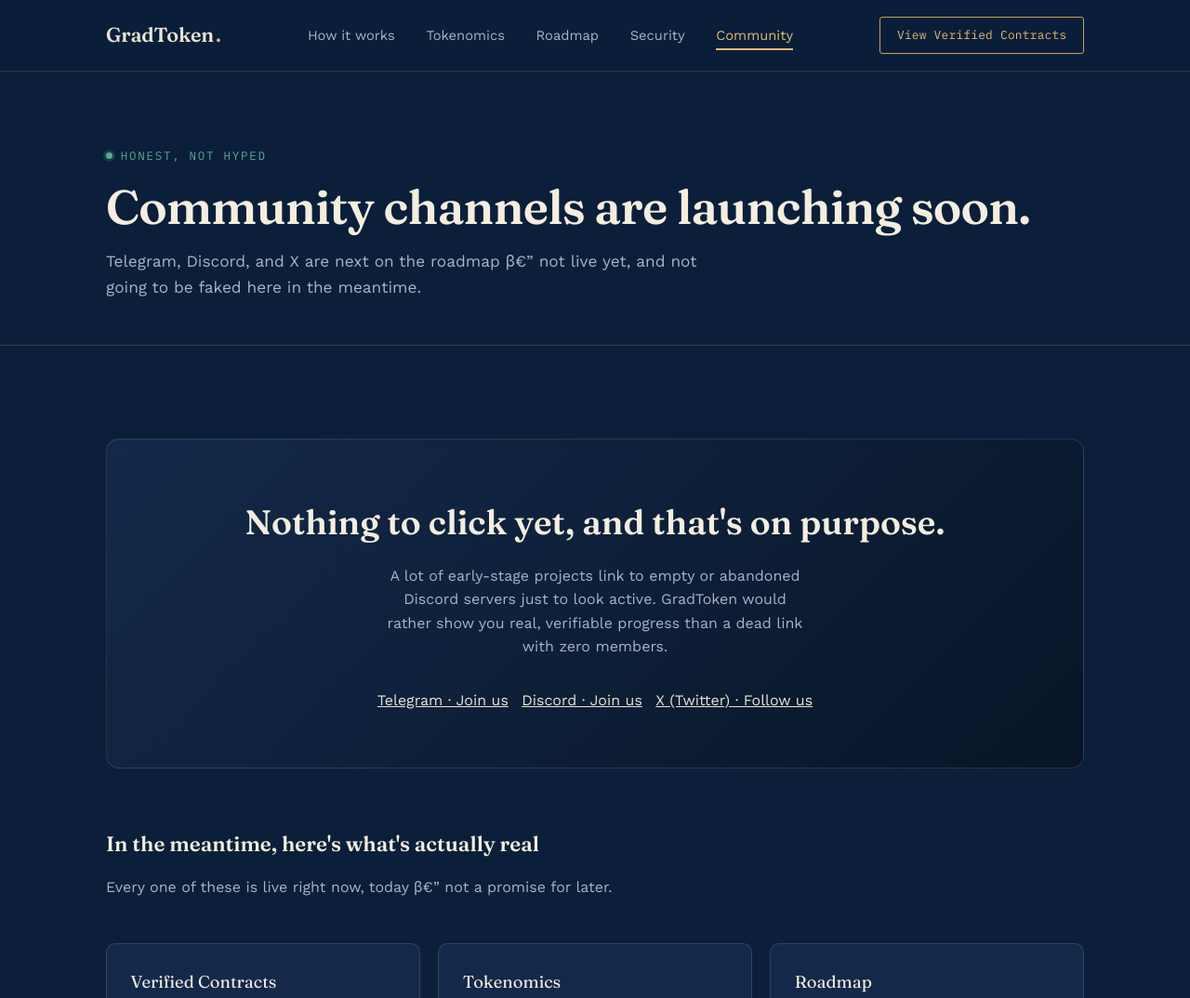
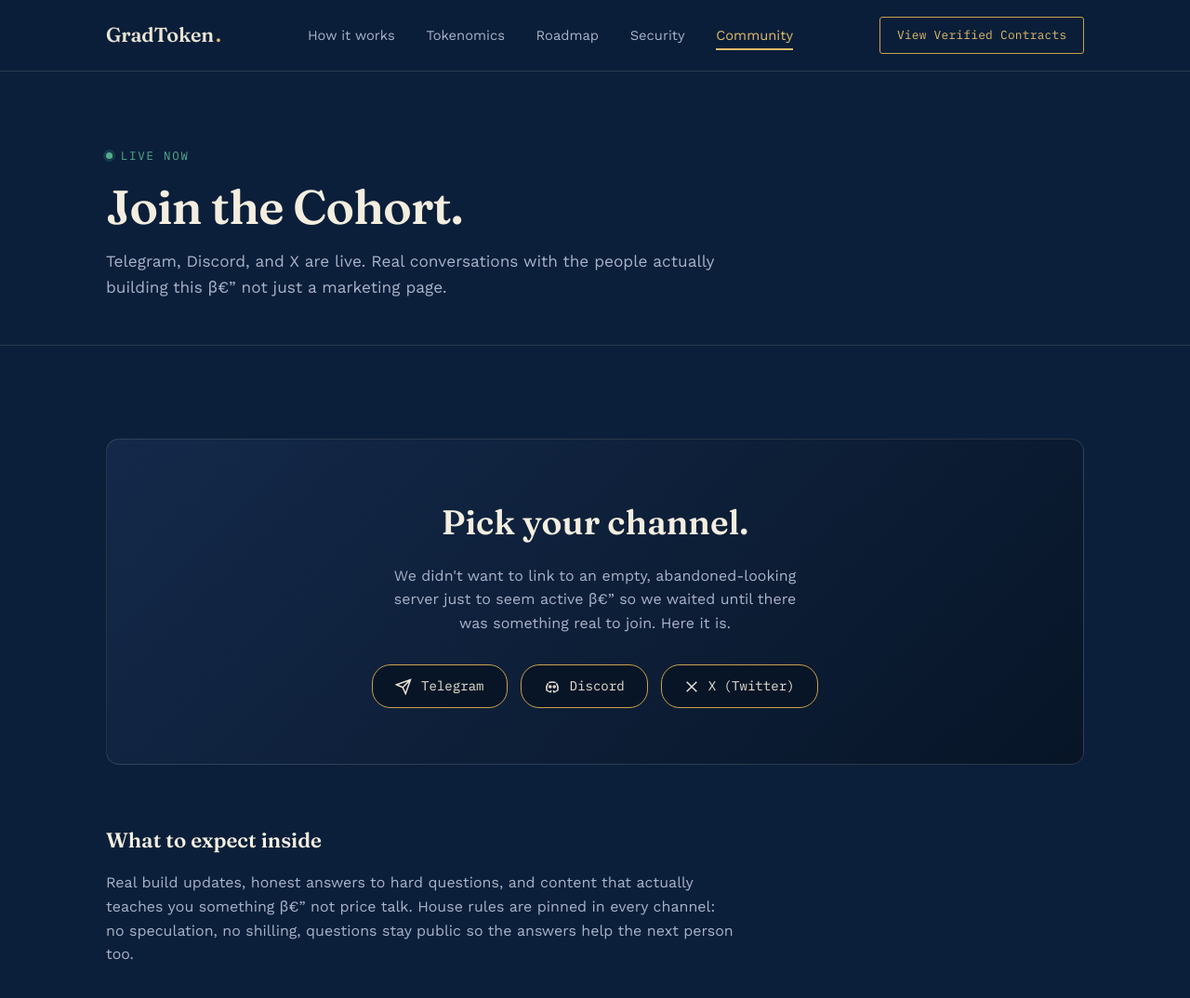
Before and after one commit to Lightyear399/gradtoken-website, a website: page community.html in a window 1280 px wide. Shown: the top 1074 px of the page at 93% size. Drawn offline with Linux system fonts and the light colour scheme.

Commit message:
Fix community page copy and footer links

```diff
--- a/community.html
+++ b/community.html
@@ -4,7 +4,7 @@
 <meta charset="UTF-8">
 <meta name="viewport" content="width=device-width, initial-scale=1.0">
 <title>Community β€” GradToken</title>
-<meta name="description" content="GradToken community channels are launching soon. Honestly, not with dead links pretending otherwise.">
+<meta name="description" content="Join the GradToken Cohort on Telegram, Discord, and X. Real conversations, not a marketing page.">
 <meta http-equiv="Content-Security-Policy" content="default-src 'self'; script-src 'self'; style-src 'self'; font-src 'self'; img-src 'self' data:; connect-src 'self'; object-src 'none'; base-uri 'self'; form-action 'self'">
 <meta name="referrer" content="strict-origin-when-cross-origin">
 <link rel="stylesheet" href="css/styles.css">
@@ -41,41 +41,36 @@
 
   <header class="page-header">
     <div class="wrap">
-      <span class="page-eyebrow">Honest, not hyped</span>
-      <h1>Community channels are launching soon.</h1>
-      <p class="lede">Telegram, Discord, and X are next on the roadmap β€” not live yet, and not going to be faked here in the meantime.</p>
+      <span class="page-eyebrow">Live now</span>
+      <h1>Join the Cohort.</h1>
+      <p class="lede">Telegram, Discord, and X are live. Real conversations with the people actually building this β€” not just a marketing page.</p>
     </div>
   </header>
 
   <section>
     <div class="wrap">
       <div class="community-panel reveal">
-        <h2>Nothing to click yet, and that's on purpose.</h2>
-        <p>A lot of early-stage projects link to empty or abandoned Discord servers just to look active. GradToken would rather show you real, verifiable progress than a dead link with zero members.</p>
-      <div class="channel-row">
-  <a href="https://t.me/+I9Klso5akAAzMTFk"
-     target="_blank"
-     rel="noopener noreferrer">
-    Telegram · Join us
-  </a>
-
-  <a href="https://discord.gg/XdPfd25N"
-     target="_blank"
-     rel="noopener noreferrer">
-    Discord · Join us
-  </a>
-
-  <a href="https://x.com/GradToken"
-     target="_blank"
-     rel="noopener noreferrer">
-    X (Twitter) · Follow us
-  </a>
-</div>
+        <h2>Pick your channel.</h2>
+        <p>We didn't want to link to an empty, abandoned-looking server just to seem active β€” so we waited until there was something real to join. Here it is.</p>
+        <div class="channel-row">
+          <a class="channel-link" href="https://t.me/+I9Klso5akAAzMTFk" target="_blank" rel="noopener noreferrer">
+            <svg width="18" height="18" viewBox="0 0 24 24" fill="none" stroke="currentColor" stroke-width="2"><path d="M22 2 11 13M22 2l-7 20-4-9-9-4 20-7Z"/></svg>
+            Telegram
+          </a>
+          <a class="channel-link" href="https://discord.gg/XdPfd25N" target="_blank" rel="noopener noreferrer">
+            <svg width="18" height="18" viewBox="0 0 24 24" fill="none" stroke="currentColor" stroke-width="2"><circle cx="9" cy="12" r="1.4"/><circle cx="15" cy="12" r="1.4"/><path d="M7 6c3.5-1 6.5-1 10 0M6 7C4 10 3.5 14 4 17c1.8 1.4 3.6 2.2 5.5 2.6l1-2M18 7c2 3 2.5 7 2 10-1.8 1.4-3.6 2.2-5.5 2.6l-1-2"/></svg>
+            Discord
+          </a>
+          <a class="channel-link" href="https://x.com/GradToken" target="_blank" rel="noopener noreferrer">
+            <svg width="16" height="16" viewBox="0 0 24 24" fill="none" stroke="currentColor" stroke-width="2.2"><path d="M4 4l16 16M20 4 4 20"/></svg>
+            X (Twitter)
+          </a>
+        </div>
       </div>
 
       <div class="detail-block reveal" style="margin-top: clamp(48px, 7vw, 72px);">
-        <h3>In the meantime, here's what's actually real</h3>
-        <p>Every one of these is live right now, today β€” not a promise for later.</p>
+        <h3>What to expect inside</h3>
+        <p>Real build updates, honest answers to hard questions, and content that actually teaches you something β€” not price talk. House rules are pinned in every channel: no speculation, no shilling, questions stay public so the answers help the next person too.</p>
       </div>
 
       <div class="doc-cards reveal">
@@ -118,7 +113,10 @@
         </div>
         <div class="footer-col">
           <h4>Community</h4>
-          <a href="community.html">Channels</a>
+          <a href="community.html">All channels</a>
+          <a href="https://t.me/+I9Klso5akAAzMTFk" target="_blank" rel="noopener noreferrer">Telegram</a>
+          <a href="https://discord.gg/XdPfd25N" target="_blank" rel="noopener noreferrer">Discord</a>
+          <a href="https://x.com/GradToken" target="_blank" rel="noopener noreferrer">X (Twitter)</a>
         </div>
       </div>
     </div>
--- a/css/styles.css
+++ b/css/styles.css
@@ -562,6 +562,22 @@
 .community-panel p{ color: var(--text-on-navy-muted); max-width: 46ch; margin: 0 auto 2rem; }
 .channel-row{ display: flex; justify-content: center; gap: 0.9rem; flex-wrap: wrap; }
 .channel-pill{ font-family: var(--font-mono); font-size: 0.82rem; color: var(--text-on-navy-muted); border: 1px dashed var(--border-on-navy); border-radius: 20px; padding: 0.55rem 1.2rem; }
+.channel-link{
+  display: inline-flex;
+  align-items: center;
+  gap: 0.6rem;
+  font-family: var(--font-mono);
+  font-size: 0.88rem;
+  color: var(--text-on-navy);
+  background: var(--ink-navy-deep);
+  border: 1px solid var(--brass);
+  border-radius: 20px;
+  padding: 0.7rem 1.5rem;
+  text-decoration: none;
+  transition: background 0.15s ease, color 0.15s ease, transform 0.15s ease;
+}
+.channel-link:hover{ background: var(--brass-bright); color: var(--ink-navy-deep); transform: translateY(-1px); }
+.channel-link svg{ flex-shrink: 0; }
 
 .doc-cards{ display: grid; grid-template-columns: repeat(auto-fit, minmax(240px, 1fr)); gap: 1.2rem; margin-top: clamp(32px, 5vw, 48px); }
 .doc-card{ background: var(--ink-navy-light); border: 1px solid var(--border-on-navy); border-radius: 10px; padding: 1.6rem; text-decoration: none; transition: border-color 0.15s ease; }
```
Also changed, not shown: how-it-works.html (+4 -1 lines), index.html (+4 -1 lines), roadmap.html (+4 -1 lines), security.html (+4 -1 lines), tokenomics.html (+4 -1 lines).
